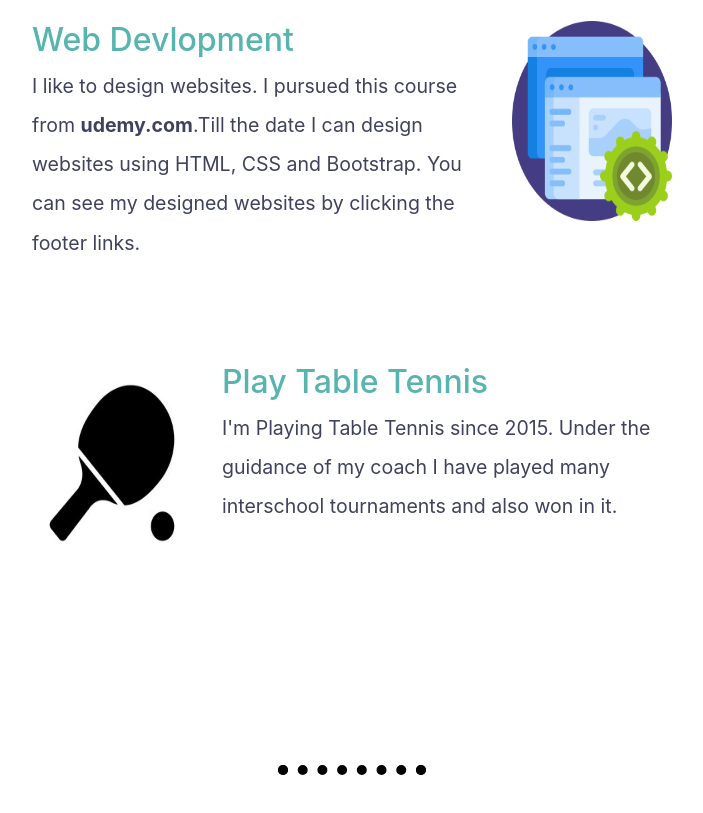
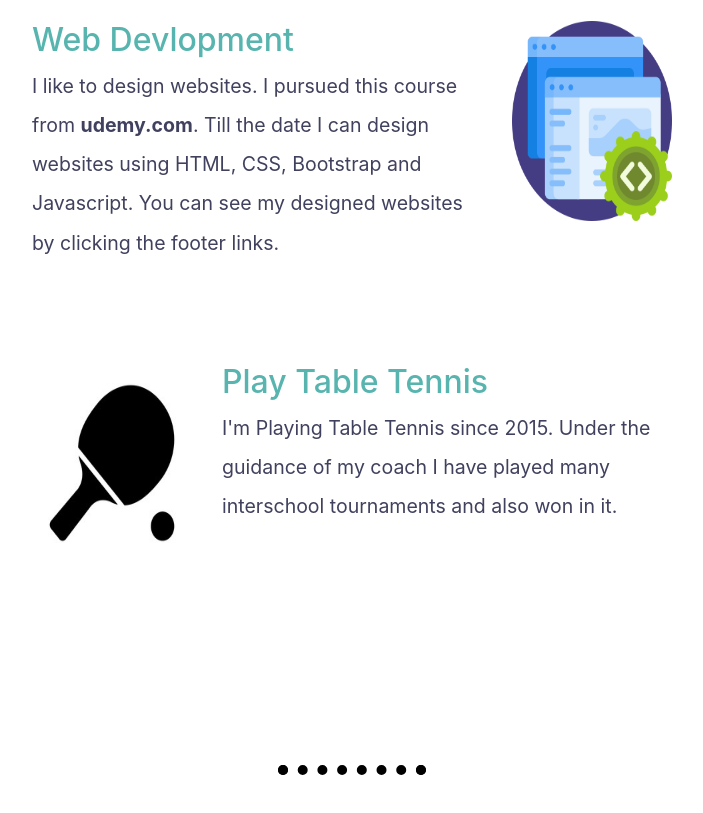
Before and after one commit to Mukul1121/Personal__Site, a plain HTML site: page index.html in a window 1280 px wide. Shown: the part 2054-2867 px from the top of the page, without its empty margins (288-991 px from the left). Drawn offline with nearby package versions, Linux system fonts and the light colour scheme; a web font is replaced by a local one.

Commit message:
Update index.html

```diff
--- a/index.html
+++ b/index.html
@@ -118,7 +118,7 @@
       <div class="skill-row">
         <img class="wd" src="images\software.png" alt="Sorry! img. not available">
         <h2>Web Devlopment</h2>
-        <p>I like to design websites. I pursued this course from <strong>udemy.com</strong>.Till the date I can design websites using HTML, CSS and Bootstrap. You can see my designed
+        <p>I like to design websites. I pursued this course from <strong>udemy.com</strong>. Till the date I can design websites using HTML, CSS, Bootstrap and Javascript. You can see my designed
           websites by clicking the footer links. </p>
 
 
```
